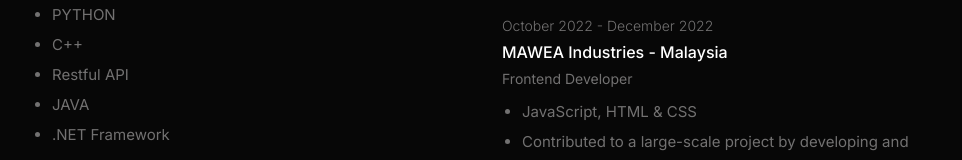
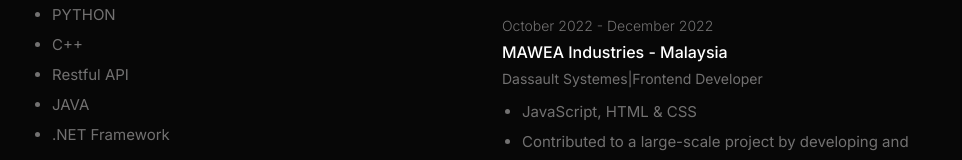
Before and after one commit to mohammedfaisalsalim/faisalsalim, a plain HTML site: page index.html in a window 1280 px wide. Shown: the part 568-728 px from the top of the page, without its empty margins (158-1120 px from the left). Drawn offline with nearby package versions, Linux system fonts and the light colour scheme.

Commit message:
Update index.html

```diff
--- a/index.html
+++ b/index.html
@@ -124,7 +124,7 @@
           <h4 class="item_title">
             <a href="https://mawea.com.my/" target="_blank" style="text-decoration: none; color: inherit;">MAWEA Industries - Malaysia</a>
           </h4>
-          <p class="item_subtitle">Frontend Developer</p>
+          <p class="item_subtitle">Dassault Systemes|Frontend Developer</p>
           <p class="description">
         <ul class="skills_list description">
           <li>JavaScript, HTML & CSS</li>
```
